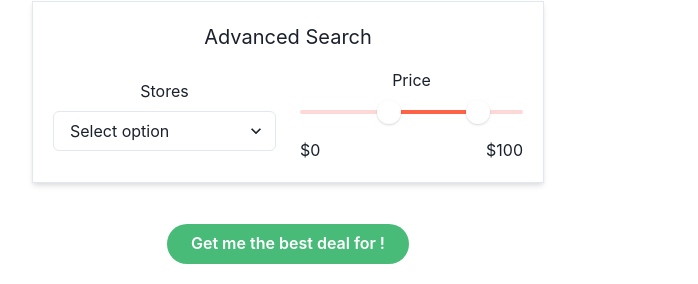
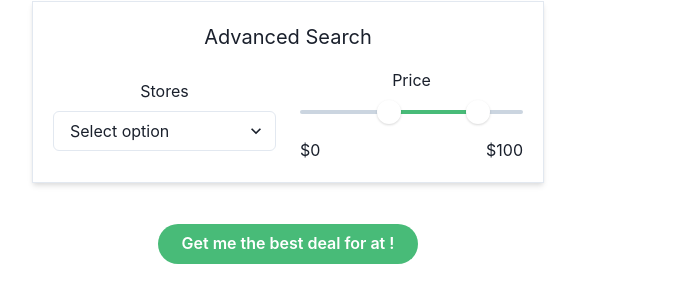
Before and after one commit to aletya/Grocery-Deal-Finder, a React (Vite) app in the folder grocery-deal-finder/: page / in a window 1280 px wide. Shown: the part 668-952 px from the top of the page, without its empty margins (352-1050 px from the left). Built offline with nearby package versions, Linux system fonts and the light colour scheme.

Commit message:
Added store variable and Price Color Change

```diff
--- a/grocery-deal-finder/src/components/Home/Home.tsx
+++ b/grocery-deal-finder/src/components/Home/Home.tsx
@@ -29,12 +29,19 @@ import { SearchIcon } from '@chakra-ui/icons'
 import { useNavigate } from 'react-router-dom'
 
 import { Link } from 'react-router-dom';
-import React from 'react'
+import React, { useState } from 'react'
 
 export default function CallToActionWithAnnotation() {
 
-  const [value, setValue] = React.useState('')
-  const handleChange = (event) => setValue(event.target.value)
+  const [value, setValue] = React.useState('') // For {value} item
+  const handleChange = (event) => setValue(event.target.value) // For {value} item
+
+  const [selectedOption, setSelectedOption] = useState('');
+
+  const handleChange2 = (event) => {
+    setSelectedOption(event.target.value);
+  };
+
   return (
     <>
       <Container maxW={'3xl'}>
@@ -88,10 +95,11 @@ export default function CallToActionWithAnnotation() {
                   {/* Stores dropdown label and select */}
                   <Box w={{ base: "100%", md: "50%" }}>
                     <Text mb={2}>Stores</Text>
-                    <Select placeholder='Select option'>
-                      <option value='option1'>County Market</option>
-                      <option value='option2'>Aldi</option>
-                      <option value='option3'>Meijer</option>
+                    <Select placeholder='Select option' onChange={handleChange2} value={selectedOption}>
+                      <option value='County Market'>County Market</option>
+                      <option value='Aldi'>Aldi</option>
+                      <option value='Meijer'>Meijer</option>
+
                     </Select>
                   </Box>
 
@@ -99,8 +107,8 @@ export default function CallToActionWithAnnotation() {
                   <Box w={{ base: "100%", md: "50%" }}>
                     <Text mb={2}>Price</Text>
                     <RangeSlider defaultValue={[120, 240]} min={0} max={300} step={30}>
-                      <RangeSliderTrack bg='red.100'>
-                        <RangeSliderFilledTrack bg='tomato' />
+                      <RangeSliderTrack bg='gray.300'>
+                        <RangeSliderFilledTrack bg='green.400' />
                       </RangeSliderTrack>
                       <RangeSliderThumb boxSize={6} index={0} />
                       <RangeSliderThumb boxSize={6} index={1} />
@@ -125,7 +133,9 @@ export default function CallToActionWithAnnotation() {
                 _hover={{
                   bg: 'green.500',
                 }}>
-                Get me the best deal for {value}! {/* We can use {value} for sending to backend */}
+                Get me the best deal for {value} at {selectedOption}!
+                {/* We can use {value} and {selectedOption} for sending to backend
+                Also we can have a default zipcode at first 61820*/}
               </Button>
             </Link>
 
```
